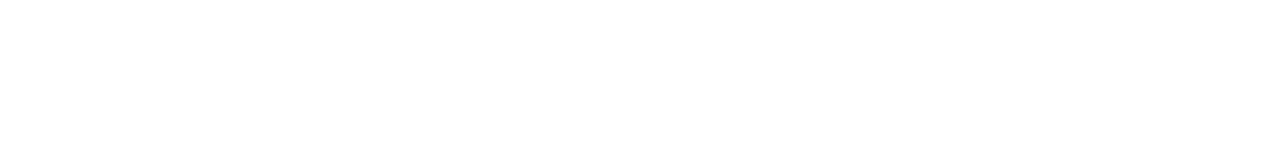
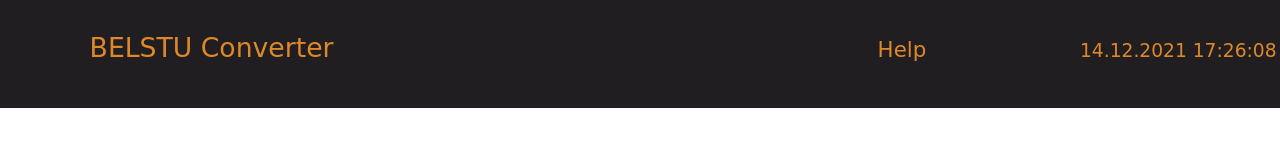
Before and after one commit to dimaqqw/Currency-Converter, a plain HTML site: page index.html in a window 1280 px wide. Drawn offline with Linux system fonts and the light colour scheme; a web font is replaced by a local one.

Commit message:
Хедер

```diff
--- a/index.html
+++ b/index.html
@@ -4,12 +4,60 @@
 <head>
     <meta charset="utf-8" />
     <title>Конвертер валют БГТУ</title>
-    <link rel="preconnect" href="https://fonts.googleapis.com">
-    <link rel="preconnect" href="https://fonts.gstatic.com" crossorigin>
-    <link href="https://fonts.googleapis.com/css2?family=Readex+Pro&display=swap" rel="stylesheet">
+ 	<link rel="preconnect" href="https://fonts.googleapis.com">
+	<link rel="preconnect" href="https://fonts.gstatic.com" crossorigin>
+	<link href="https://fonts.googleapis.com/css2?family=Bakbak+One&display=swap" rel="stylesheet">
     <link href="main.css" rel="stylesheet" />
 </head>
 <body>
 
+<header>
+	<div class="main_line">
+
+		<div class="logo">
+			BELSTU Converter
+		</div>
+
+		<div class="help">
+			<a class="help_a" href="#">Help</a>
+		</div>
+
+		<div id="current_date_time_block2"></div>
+
+		<script type="text/javascript">
+		    /* функция добавления ведущих нулей */
+		    /* (если число меньше десяти, перед числом добавляем ноль) */
+		    function zero_first_format(value)
+		    {
+		        if (value < 10)
+		        {
+		            value='0'+value;
+		        }
+		        return value;
+		    }
+		    /* функция получения текущей даты и времени */
+		    function date_time()
+		    {
+		        var current_datetime = new Date();
+		        var day = zero_first_format(current_datetime.getDate());
+		        var month = zero_first_format(current_datetime.getMonth()+1);
+		        var year = current_datetime.getFullYear();
+		        var hours = zero_first_format(current_datetime.getHours());
+		        var minutes = zero_first_format(current_datetime.getMinutes());
+		        var seconds = zero_first_format(current_datetime.getSeconds());
+
+		        return day+"."+month+"."+year+" "+hours+":"+minutes+":"+seconds;
+		    }
+		    /* выводим текущую дату и время на сайт в блок с id "current_date_time_block" */
+		    document.getElementById('current_date_time_block2').innerHTML = date_time();
+		     /* каждую секунду получаем текущую дату и время */
+		    /* и вставляем значение в блок с id "current_date_time_block2" */
+		    setInterval(function () {
+		    document.getElementById('current_date_time_block2').innerHTML = date_time();
+		    }, 1000);
+		</script>
+	</div>
+</header>
+
 </body>
 </html>
--- a/main.css
+++ b/main.css
@@ -0,0 +1,46 @@
+body{
+	margin: 0;
+}
+header{
+	width: 100%;
+	height: 108px;
+	background-color: #201e20;
+	margin: 0;
+}
+.logo{
+	display: inline-block;
+	margin-left: 7%;
+	font-family: 'Bakbak One', cursive;
+	font-size: 20pt;
+	height: 108px;
+	color: #df8829;
+	padding-top: 32px;
+	width: 400px;
+}
+.main_line{
+	height: 108px;
+}
+#current_date_time_block2{
+	display: inline-block;
+	width: 200px;
+	height: 108px;
+	float: right;
+	font-family: 'Bakbak One', cursive;
+	color: #df8829;
+	font-size: 14pt;
+	padding-top: 40px;
+}
+.help{
+	display: inline-block;
+	margin-left: 30%;
+}
+.help_a{
+	text-decoration: none;
+	color: #df8829;
+	font-family: 'Bakbak One', cursive;
+	font-size: 16pt;
+}
+.help_a:hover{
+	transition: font-size 0,5s;
+	font-size: 19pt;
+}
```
